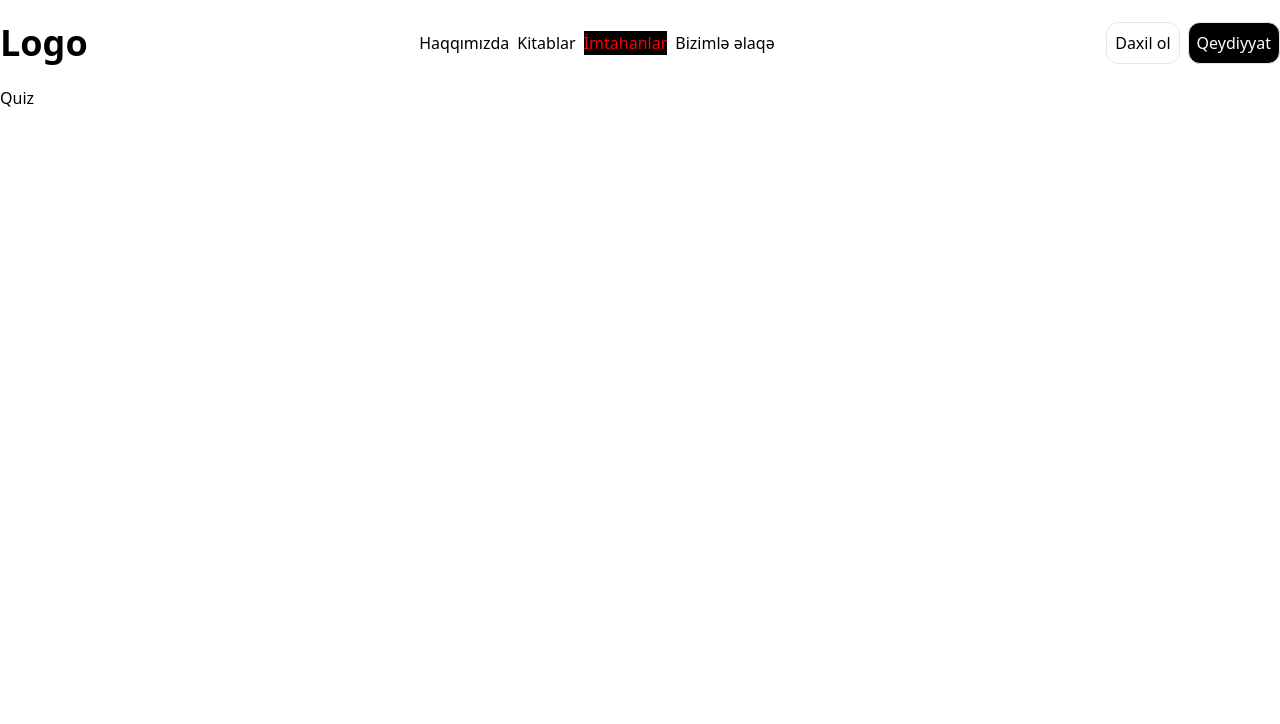
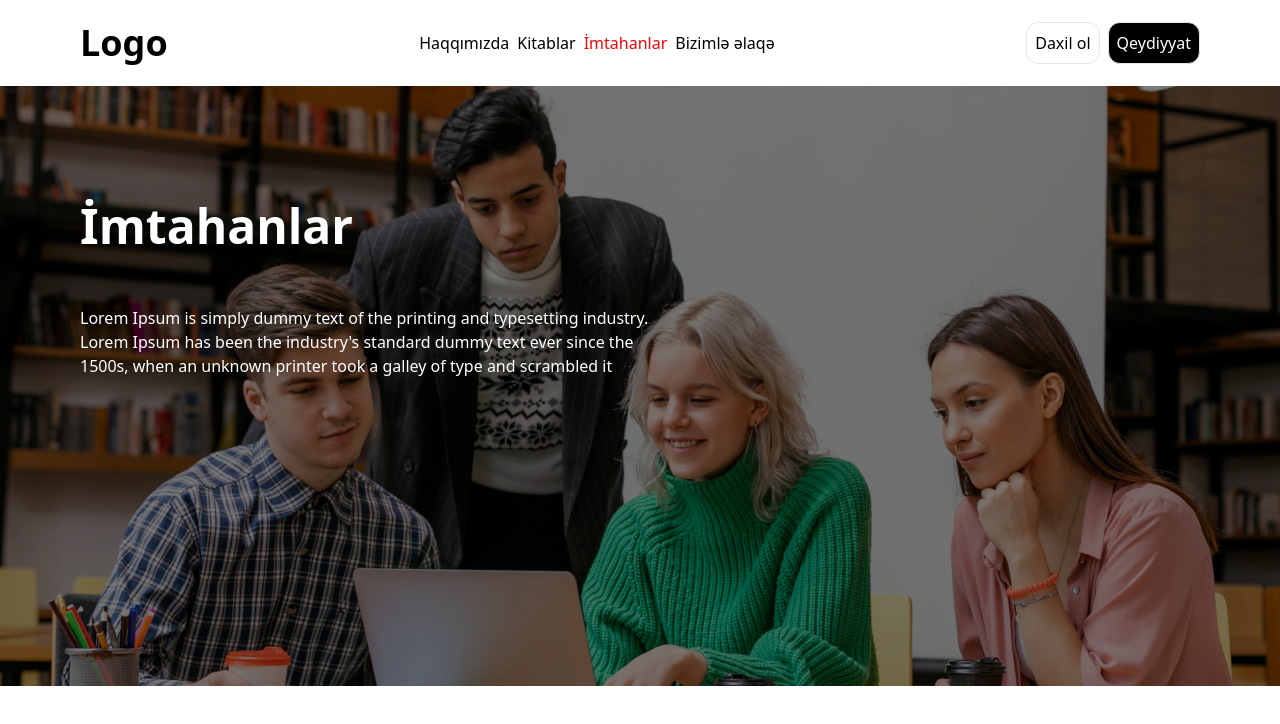
Before and after one commit to QulamSamadli/task166, a React (Vite) app: page /imtahanlar in a window 1280 px wide. Shown: the top 724 px of the page. Built offline with nearby package versions, Linux system fonts and the light colour scheme.

Commit message:
added new section

```diff
--- a/package.json
+++ b/package.json
@@ -14,7 +14,8 @@
     "react": "^18.2.0",
     "react-dom": "^18.2.0",
     "react-router": "^6.22.0",
-    "react-router-dom": "^6.22.0"
+    "react-router-dom": "^6.22.0",
+    "swiper": "^11.0.6"
   },
   "devDependencies": {
     "@types/react": "^18.2.55",
--- a/src/App.jsx
+++ b/src/App.jsx
@@ -5,8 +5,8 @@ import Navbar from './Components/Navbar'
 const App = () => {
   return (
     <div>
-    <Navbar/>
-      <Routing/>
+      <Navbar />
+      <Routing />
     </div>
   )
 }
--- a/src/Components/Navbar/index.jsx
+++ b/src/Components/Navbar/index.jsx
@@ -5,11 +5,11 @@ const Navbar = () => {
     return (
         <header className='container flex items-center justify-between py-4'>
             <div > <NavLink className="text-[36px] font-bold text-black" to="/">Logo</NavLink></div>
-            <nav className='flex gap-2 font-medium'>
-                <NavLink to="/haqqimizda">Haqqımızda</NavLink>
-                <NavLink to="/kitablar">Kitablar</NavLink>
-                <NavLink to="/imtahanlar">İmtahanlar</NavLink>
-                <NavLink to="/elaqe">Bizimlə əlaqə</NavLink>
+            <nav className='flex gap-2 font-medium '>
+                <NavLink className='hover:text-[red] duration-300' to="/haqqimizda">Haqqımızda</NavLink>
+                <NavLink className='hover:text-[red] duration-300' to="/kitablar">Kitablar</NavLink>
+                <NavLink className='hover:text-[red] duration-300' to="/imtahanlar">İmtahanlar</NavLink>
+                <NavLink className='hover:text-[red] duration-300' to="/elaqe">Bizimlə əlaqə</NavLink>
             </nav>
             <div className='flex gap-2'>
                 <NavLink className="border p-2 rounded-xl hover:bg-black hover:text-white  duration-500" to="/daxilol">Daxil ol</NavLink>
--- a/src/Pages/QuizPages/index.jsx
+++ b/src/Pages/QuizPages/index.jsx
@@ -1,8 +1,54 @@
 import React from 'react'
+// Import Swiper React components
+import { Swiper, SwiperSlide } from "swiper/react";
+
+// Import Swiper styles
+import "swiper/css";
+
+import "../../index.css";
 
 const Quiz = () => {
   return (
-    <div>Quiz</div>
+    <Swiper className="mySwiper ">
+
+
+    <SwiperSlide className='bg-quizbg bg-cover  bg-center text-white h-[600px]'>
+     <div className="container flex flex-col gap-11 h-[300px] justify-center my-12 ">
+     <h2 className='font-bold text-[48px]'>İmtahanlar</h2>
+      <p className='max-w-[600px]'>Lorem Ipsum is simply dummy
+        text of the printing and typesetting industry.
+        Lorem Ipsum has been the industry's standard dummy
+        text ever since the 1500s, when an unknown printer took a
+        galley of type and scrambled it</p>
+     </div>
+    </SwiperSlide>
+
+    <SwiperSlide className='bg-quizbg bg-cover  bg-center text-white h-[600px]'>
+     <div className="container flex flex-col gap-11 h-[300px] justify-center my-12 ">
+     <h2 className='font-bold text-[48px]'>İmtahanlar</h2>
+      <p className='max-w-[600px]'>Lorem Ipsum is simply dummy
+        text of the printing and typesetting industry.
+        Lorem Ipsum has been the industry's standard dummy
+        text ever since the 1500s, when an unknown printer took a
+        galley of type and scrambled it</p>
+     </div>
+    </SwiperSlide>
+
+    <SwiperSlide className='bg-quizbg bg-cover  bg-center text-white h-[600px]'>
+     <div className="container flex flex-col gap-11 h-[300px] justify-center my-12 ">
+     <h2 className='font-bold text-[48px]'>İmtahanlar</h2>
+      <p className='max-w-[600px]'>Lorem Ipsum is simply dummy
+        text of the printing and typesetting industry.
+        Lorem Ipsum has been the industry's standard dummy
+        text ever since the 1500s, when an unknown printer took a
+        galley of type and scrambled it</p>
+     </div>
+    </SwiperSlide>
+
+
+
+
+  </Swiper>
   )
 }
 
--- a/src/index.css
+++ b/src/index.css
@@ -2,7 +2,7 @@
 @tailwind components;
 @tailwind utilities;
 
-.active  {
+.active {
     color: red;
-    background: #000;
-  }
+
+}
--- a/tailwind.config.js
+++ b/tailwind.config.js
@@ -1,30 +1,40 @@
 /** @type {import('tailwindcss').Config} */
 export default {
-  content: [
-    "./index.html",
-    "./src/**/*.{js,ts,jsx,tsx}",
-  ],
+  content: ["./index.html", "./src/**/*.{js,ts,jsx,tsx}"],
   theme: {
+    extend: {
+      backgroundImage: {
+        quizbg:'url("/imtahanlar.png")',
+
+      },
+
       screens: {
-      'sm': '640px',
+        sm: "640px",
         // => @media (min-width: 640px) { ... }
 
-      'md': '768px',
+        md: "768px",
         // => @media (min-width: 768px) { ... }
 
-      'lg': '1024px',
+        lg: "1024px",
         // => @media (min-width: 1024px) { ... }
 
-      'xl': '1280px',
+        xl: "1280px",
         // => @media (min-width: 1280px) { ... }
 
-      '2xl': '1536px',
+        "2xl": "1536px",
         // => @media (min-width: 1536px) { ... }
+      },
     },
     container: {
       center: true,
+      padding: {
+        DEFAULT: "1rem",
+        sm: "2rem",
+        lg: "4rem",
+        xl: "5rem",
+        "2xl": "6rem",
       },
-    extend: {},
+    },
   },
   plugins: [],
-}
+};
```
Also changed, not shown: public/imtahanlar.png (added), 1 other file (tests, documents, lock files or other folders). Lines whose indentation alone changed are shown as unchanged.
